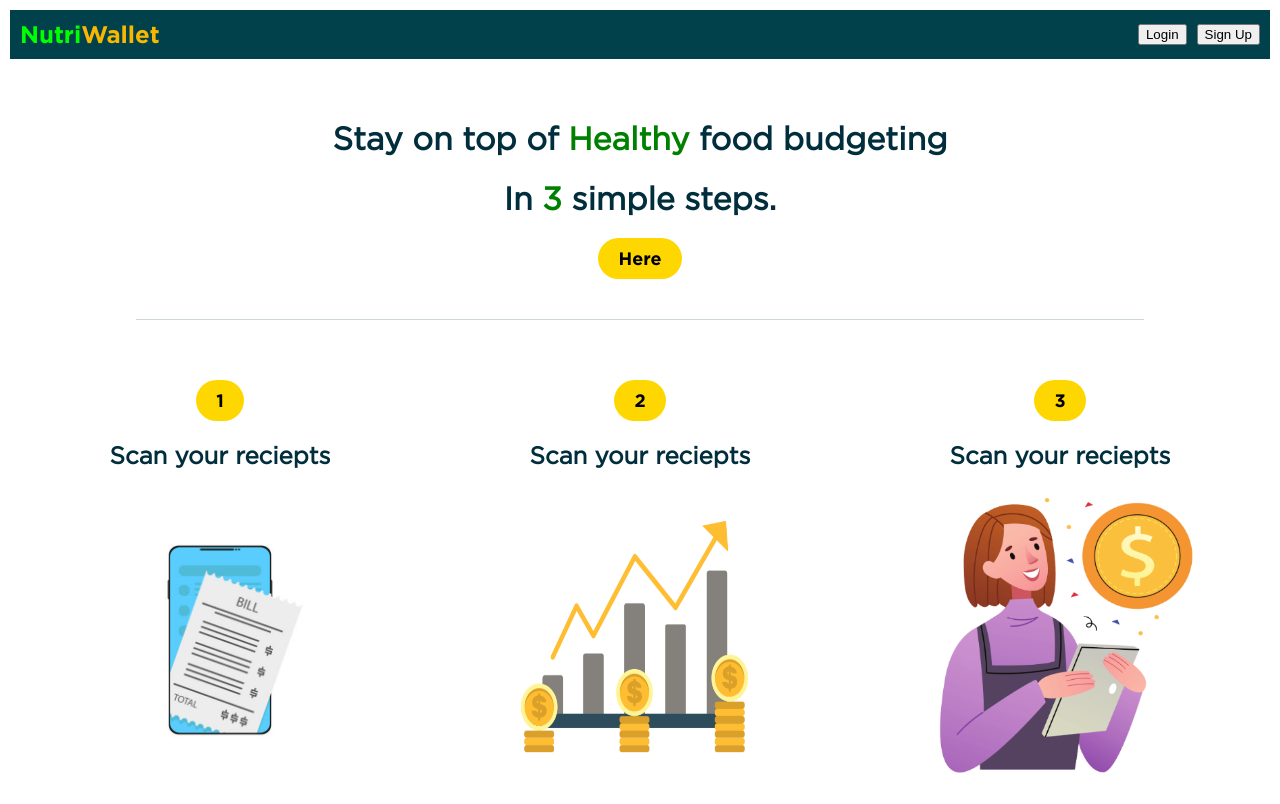
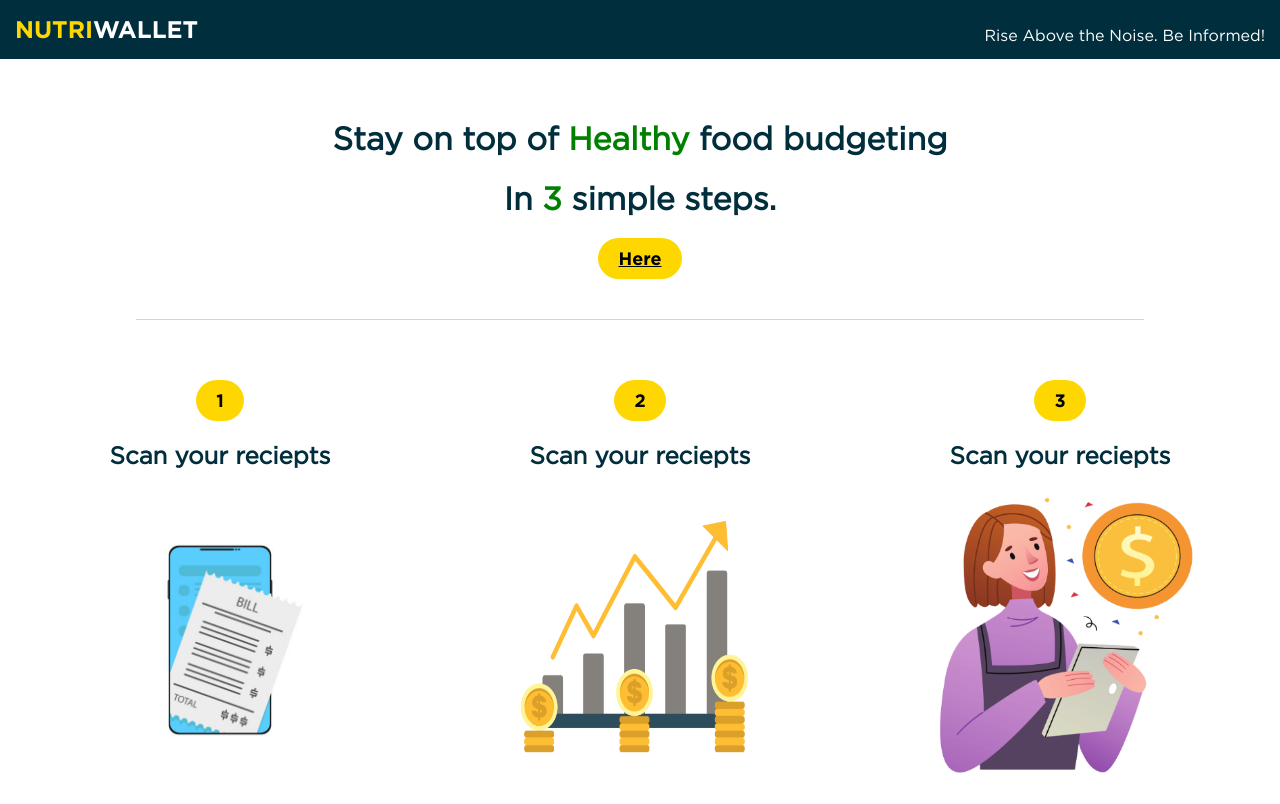
Before and after one commit to amitsahucse/Fra_collab, a React (Create React App) app: page /welcome in a window 1280 px wide. Built offline with nearby package versions, Linux system fonts and the light colour scheme.

Commit message:
Merge the welcome page in

```diff
--- a/src/components/welcome/WelcomePage.jsx
+++ b/src/components/welcome/WelcomePage.jsx
@@ -4,61 +4,56 @@ import '../../App.scss';
 import step1 from '../welcome/welcomeMedia/Step1_0.jpeg';
 import step2 from '../welcome/welcomeMedia/Step2_.png';
 import step3 from '../welcome/welcomeMedia/Step3.png';
+import Header from "../shared/Header";
+import {Link} from "react-router-dom";
 
 
 const WelcomePage = () => {
   return (
+    <>
+      <Header/>
       <div className="wrapper">
-            <header className="header">
-                <div className="logo">
-                <span style={{ color: '#00ff00' }}>Nutri</span><span style={{ color:'#f8b700' }}>Wallet</span>
-                </div>
-                <div className="header-buttons">
-                    <button className="login-button">Login</button>
-                    <button className="signup-button">Sign Up</button>
-
-                </div>
-            </header>
         <div className="content">
           <div className='welcomeNote'>
             <h1 className="welcome-note">
-                    Stay on top of <span style={{ color: 'green' }}>Healthy</span>  food budgeting
+              Stay on top of <span style={{color: 'green'}}>Healthy</span> food budgeting
             </h1>
             <h1 className="welcome-note">
-                    In <span style={{ color: 'green' }}>3</span>  simple steps.
+              In <span style={{color: 'green'}}>3</span> simple steps.
             </h1>
 
+
             <div className="round-button">
-                <span style={{color:'black'}}>Here</span>
-
+              <Link style={{color: 'black'}} to="/login">Here</Link>
             </div>
           </div>
           <div className='separator'></div>
           <div className="steps">
             <div className="step">
               <div className="round-button">
-                        <span style={{color:'black'}}>1</span>
+                <span style={{color: 'black'}}>1</span>
               </div>
               <h2>Scan your reciepts</h2>
-                        <img src={step1} alt="step2"style={{ width: '300px', height: '300px' }}/>
+              <img src={step1} alt="step2" style={{width: '300px', height: '300px'}}/>
             </div>
             <div className="step">
               <div className="round-button">
-                        <span style={{color:'black'}}>2</span>
+                <span style={{color: 'black'}}>2</span>
               </div>
               <h2>Scan your reciepts</h2>
-                        <img src={step2} alt="Step 2" style={{ width: '300px', height: '300px' }}/>
+              <img src={step2} alt="Step 2" style={{width: '300px', height: '300px'}}/>
             </div>
             <div className="step">
               <div className="round-button">
-                        <span style={{color:'black'}}>3</span>
+                <span style={{color: 'black'}}>3</span>
               </div>
               <h2>Scan your reciepts</h2>
-                        <img src={step3} alt="Step 3" style={{ width: '300px', height: '300px' }}/>
+              <img src={step3} alt="Step 3" style={{width: '300px', height: '300px'}}/>
             </div>
           </div>
         </div>
       </div>
+    </>
   );
 };
 
```
Lines whose indentation alone changed are shown as unchanged.
